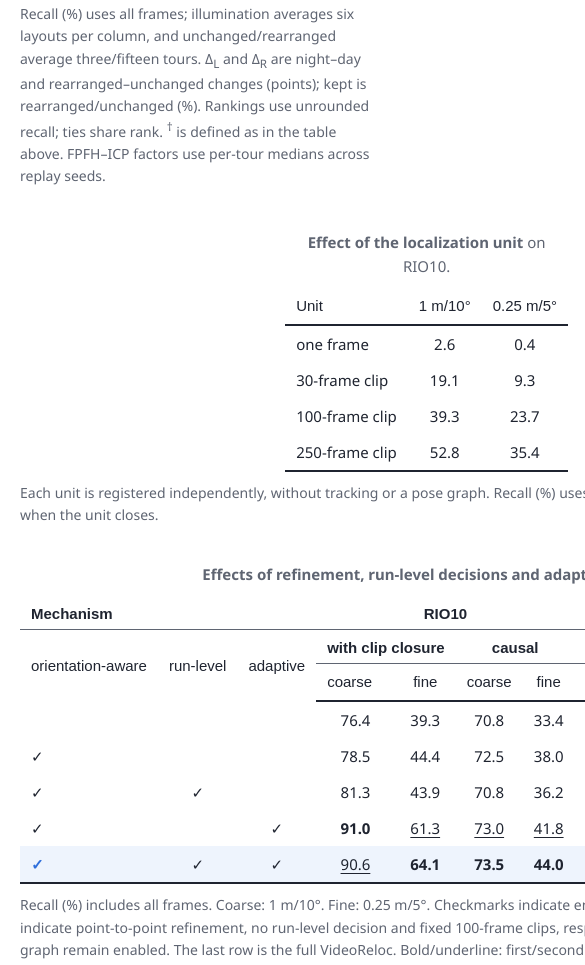
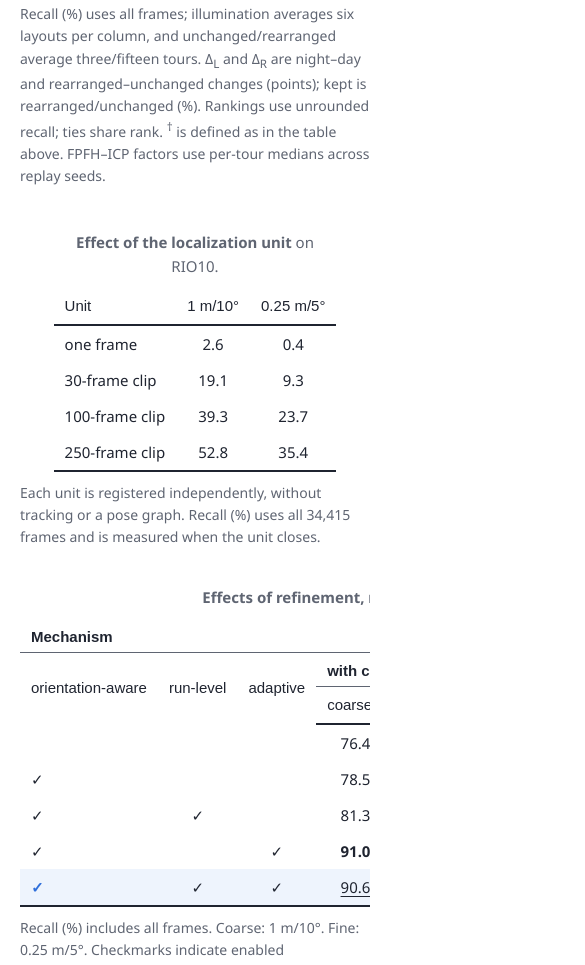
Before and after one commit to videoreloc/videoreloc.github.io, a plain HTML site: page index.html in a window 390 px wide. Shown: the part 6118-7083 px from the top of the page, 585 px wide, since content can reach past the window. Drawn offline with Linux system fonts and the light colour scheme; a web font is replaced by a local one.

Commit message:
Fix phone-width overflow of the paired result tables
Co-Authored-By: Claude Fable 5.1 <noreply@anthropic.com>

```diff
--- a/index.html
+++ b/index.html
@@ -125,7 +125,8 @@
     .notes { font-size: 14px; color: var(--muted); max-width: 900px; margin: 10px auto 0; text-align: left; }
     .notes b { color: var(--text); }
     .table-pair { display: grid; grid-template-columns: minmax(0, 1fr) minmax(0, 2fr); gap: 28px; align-items: start; margin-top: 34px; }
-    @media (max-width: 1000px) { .table-pair { grid-template-columns: 1fr; } }
+    .table-pair > div { min-width: 0; }   /* let each cell shrink so its .tablewrap scrolls instead of overflowing the page */
+    @media (max-width: 1000px) { .table-pair { grid-template-columns: minmax(0, 1fr); } }
     .check { color: var(--text); }
 
     /* ---------- bibtex ---------- */
```
